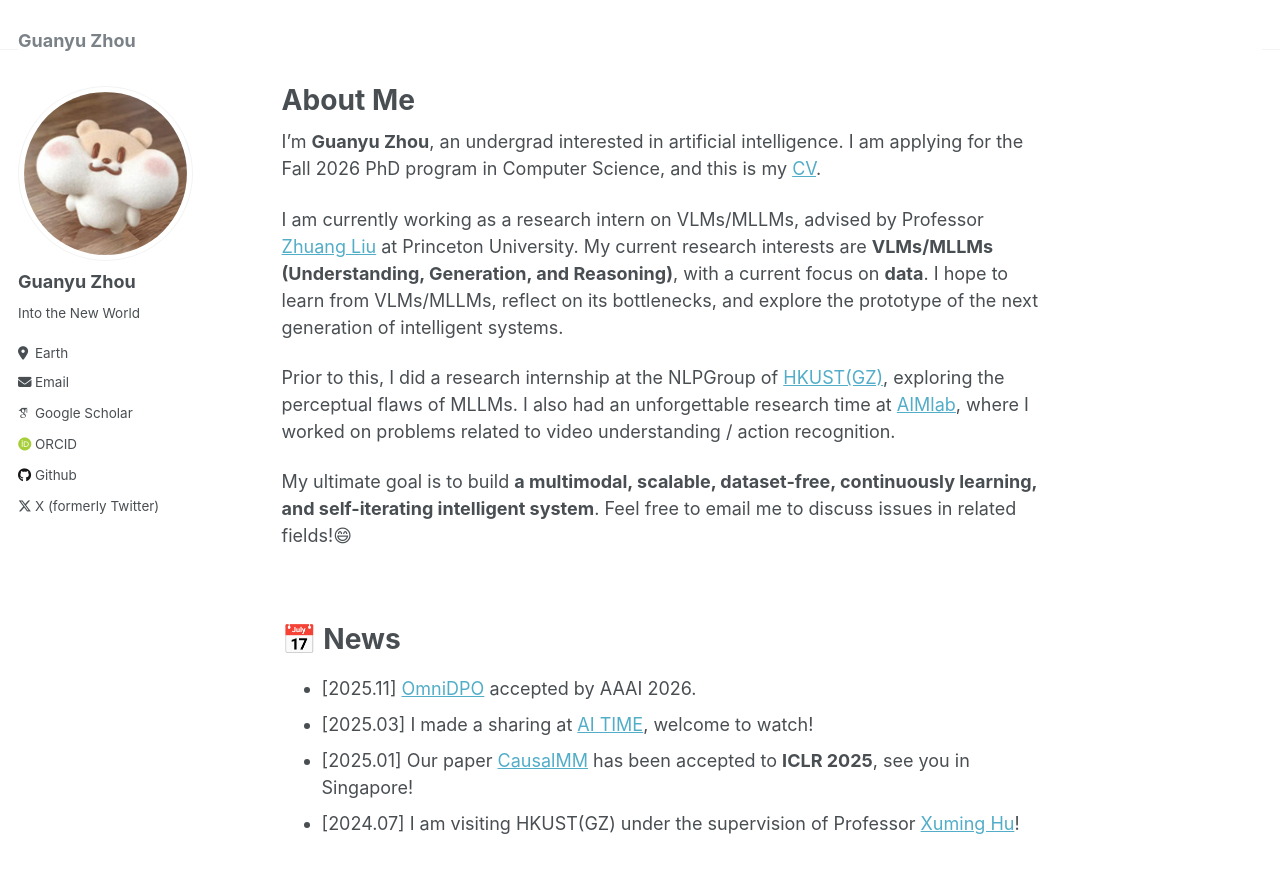
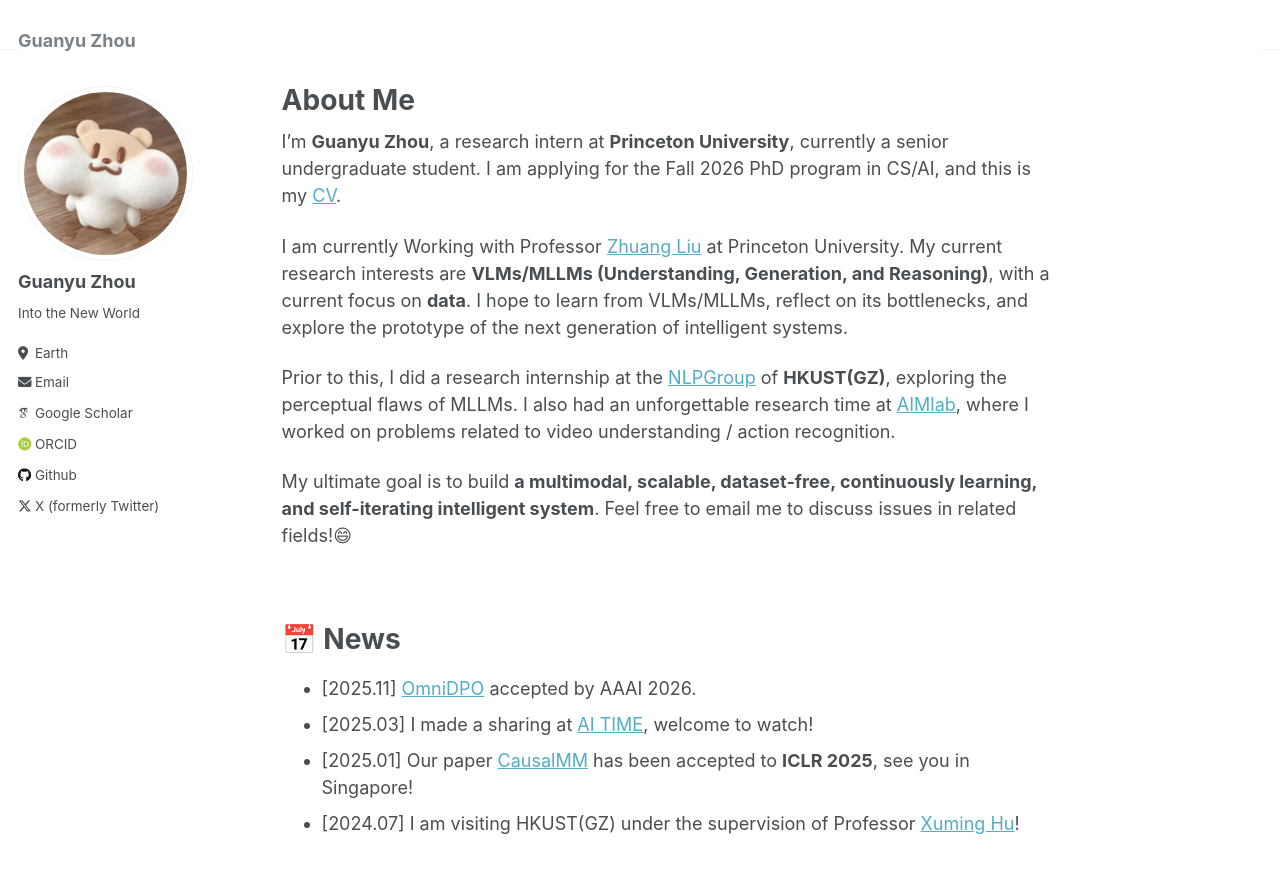
Before and after one commit to The-Martyr/the-martyr.github.io, a Jekyll site: the page built from _pages/about.md, in a window 1280 px wide and 900 px high. Shown: the top 873 px of the window. Built offline with Jekyll 4.4.1, drawn with Linux system fonts in a browser that asks for light colours; some web fonts are replaced.

Commit message:
Update about.md

```diff
--- a/_pages/about.md
+++ b/_pages/about.md
@@ -7,11 +7,11 @@ redirect_from:
   - /about.html
 ---
 
-I'm **Guanyu Zhou**, an undergrad interested in artificial intelligence. I am applying for the Fall 2026 PhD program in Computer Science, and this is my [CV](/files/Resume.pdf).
+I'm **Guanyu Zhou**, a research intern at **Princeton University**, currently a senior undergraduate student. I am applying for the Fall 2026 PhD program in CS/AI, and this is my [CV](/files/Resume.pdf).
 
-I am currently working as a research intern on VLMs/MLLMs, advised by Professor [Zhuang Liu](https://liuzhuang13.github.io/) at Princeton University. My current research interests are **VLMs/MLLMs (Understanding, Generation, and Reasoning)**, with a current focus on **data**. I hope to learn from VLMs/MLLMs, reflect on its bottlenecks, and explore the prototype of the next generation of intelligent systems.
+I am currently Working with Professor [Zhuang Liu](https://liuzhuang13.github.io/) at Princeton University. My current research interests are **VLMs/MLLMs (Understanding, Generation, and Reasoning)**, with a current focus on **data**. I hope to learn from VLMs/MLLMs, reflect on its bottlenecks, and explore the prototype of the next generation of intelligent systems.
 
-Prior to this, I did a research internship at the NLPGroup of [HKUST(GZ)](https://xuminghu.github.io/), exploring the perceptual flaws of MLLMs. I also had an unforgettable research time at [AIMlab](https://xiangroup.github.io/), where I worked on problems related to video understanding / action recognition.
+Prior to this, I did a research internship at the [NLPGroup](https://xuminghu.github.io/) of **HKUST(GZ)**, exploring the perceptual flaws of MLLMs. I also had an unforgettable research time at [AIMlab](https://xiangroup.github.io/), where I worked on problems related to video understanding / action recognition.
 
 My ultimate goal is to build **a multimodal, scalable, dataset-free, continuously learning, and self-iterating intelligent system**. Feel free to email me to discuss issues in related fields!😄
 
```
